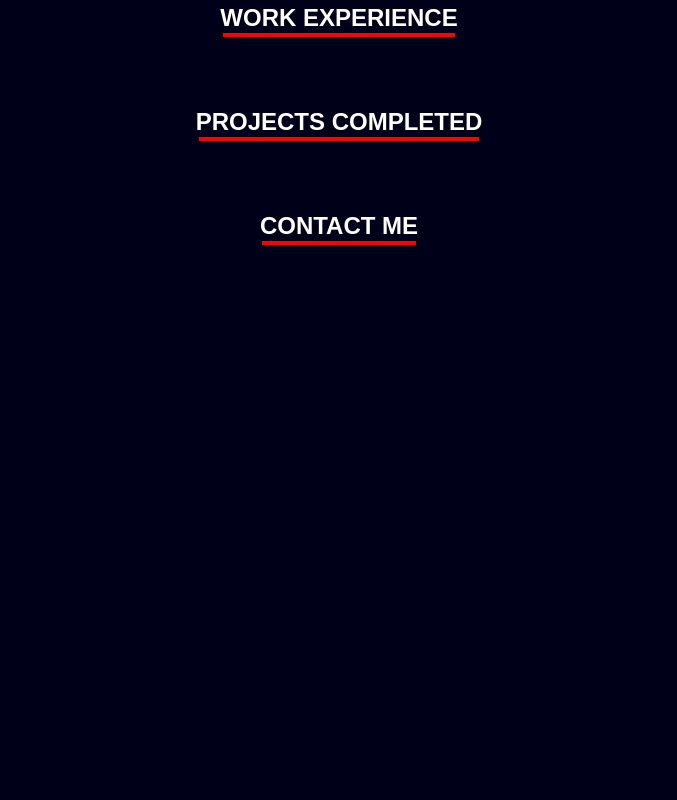
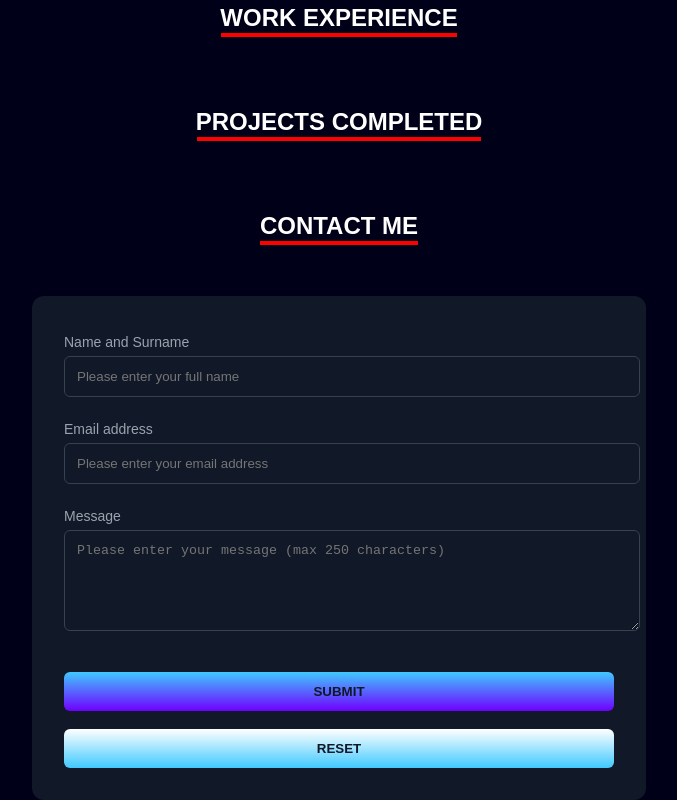
Before and after one commit to Lusa-mata/react-portfolio, a React (Create React App) app: page / in a window 1280 px wide. Shown: the part 1250-2050 px from the top of the page, without its empty margins (301-978 px from the left). Before the commit the page ends 1510 px from the top, so only its background shows below. Built offline with nearby package versions, Linux system fonts and the light colour scheme.

Commit message:
added contact form

```diff
--- a/src/App.css
+++ b/src/App.css
@@ -292,3 +292,96 @@ body {
   white-space: nowrap;
   box-sizing: border-box;
 }
+
+
+/*everything below is for the form*/
+.form-container {
+  width: 550px;
+  border-radius: 0.75rem;
+  background-color: rgba(17, 24, 39, 1);
+  padding: 2rem;
+  color: rgba(243, 244, 246, 1);
+}
+
+.form-wrapper {
+  display: flex;
+  justify-content: center;
+  align-items: center;
+}
+
+.form {
+  margin-top: 0.2rem;
+}
+
+.input-group {
+  margin-top: 0.25rem;
+  font-size: 0.875rem;
+  line-height: 1.25rem;
+}
+
+.input-group label {
+  display: block;
+  color: rgba(156, 163, 175, 1);
+  margin-bottom: 4px;
+
+}
+
+.input-group input {
+  width: 100%;
+  border-radius: 6px;
+  border: 1px solid rgba(55, 65, 81, 1);
+  outline: 0;
+  background-color: rgba(17, 24, 39, 1);
+  padding: 12px;
+  color: rgba(243, 244, 246, 1);
+}
+
+.input-group textarea {
+  width: 100%;
+  border-radius: 6px;
+  border: 1px solid rgba(55, 65, 81, 1);
+  outline: 0;
+  background-color: rgba(17, 24, 39, 1);
+  padding: 12px;
+  color: rgba(243, 244, 246, 1);
+}
+
+.input-group input:focus {
+  border-color: rgba(167, 139, 250, 1); /*color that outlines user is in the textfield*/
+}
+
+
+.input-group message:focus {
+  border-color: rgba(167, 139, 250, 1); /*color that outlines user is in the textfield*/
+}
+
+.submit:hover {
+  text-decoration: underline rgba(167, 139, 250, 1);
+}
+
+.submit {
+  display: block;
+  width: 100%;
+  background: linear-gradient(#40c9ff,rgb(111, 0, 255));
+  padding: 0.75rem;
+  text-align: center;
+  color: rgba(17, 24, 39, 1);
+  border: none;
+  border-radius: 0.375rem;
+  font-weight: 600;
+  cursor: pointer;
+}
+
+.clear {
+  display: block;
+  width: 100%;
+  background: linear-gradient(#fff,#40c9ff);
+  padding: 0.75rem;
+  text-align: center;
+  color: rgba(17, 24, 39, 1);
+  border: none;
+  border-radius: 0.375rem;
+  font-weight: 600;
+  cursor: pointer;
+
+}
--- a/src/App.js
+++ b/src/App.js
@@ -111,6 +111,40 @@ function App() {
 
 
 
+<br />
+          <br />
+    <div class="center">
+        <div class="form-wrapper">
+            <div class="form-container">
+                <form class="form">
+
+                    <div class="input-group">
+                        <label for="username">Name and Surname</label>
+                        <input type="text" name="username" id="username" maxlength="30" placeholder="Please enter your full name" required></input>
+                    </div>
+                    <br />
+
+                    <div class="input-group">
+                        <label for="email">Email address</label>
+                        <input type="email" name="email" id="email" maxlength="50" placeholder="Please enter your email address" required></input>
+                    </div>
+                    <br />
+
+                    <div class="input-group">
+                        <label for="text">Message</label>
+                        <textarea id="message" name="message" maxlength="250" rows="5" placeholder="Please enter your message (max 250 characters)" required></textarea>
+                    </div>
+                    <br />
+                    <br />
+
+                    <button class="submit">SUBMIT</button>
+                    <br />
+                    <input type="reset" class="clear" value="RESET"></input>
+                </form>
+            </div>
+        </div>
+    </div>
+    </div>
 
 
 
@@ -129,7 +163,7 @@ function App() {
 
 
 
-    </div>
+
   );
 }
 
```
